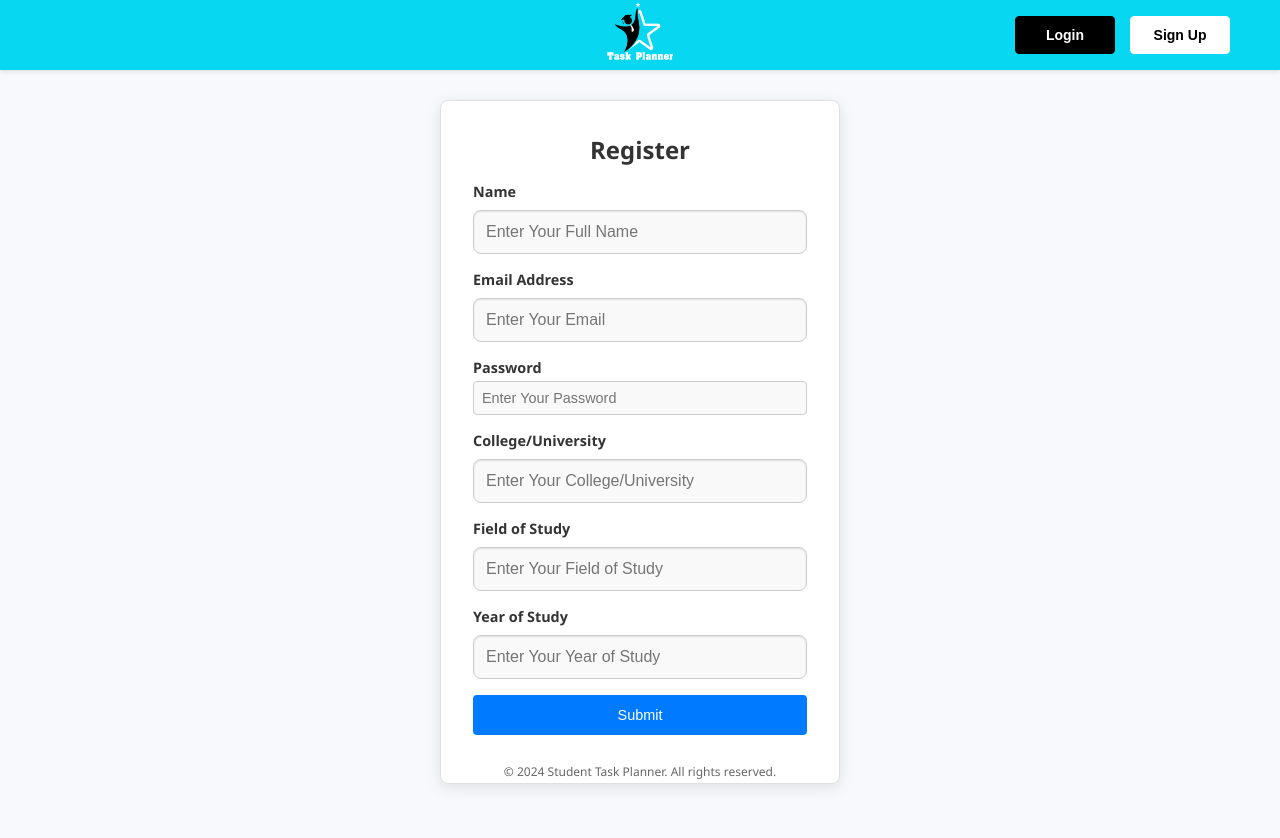
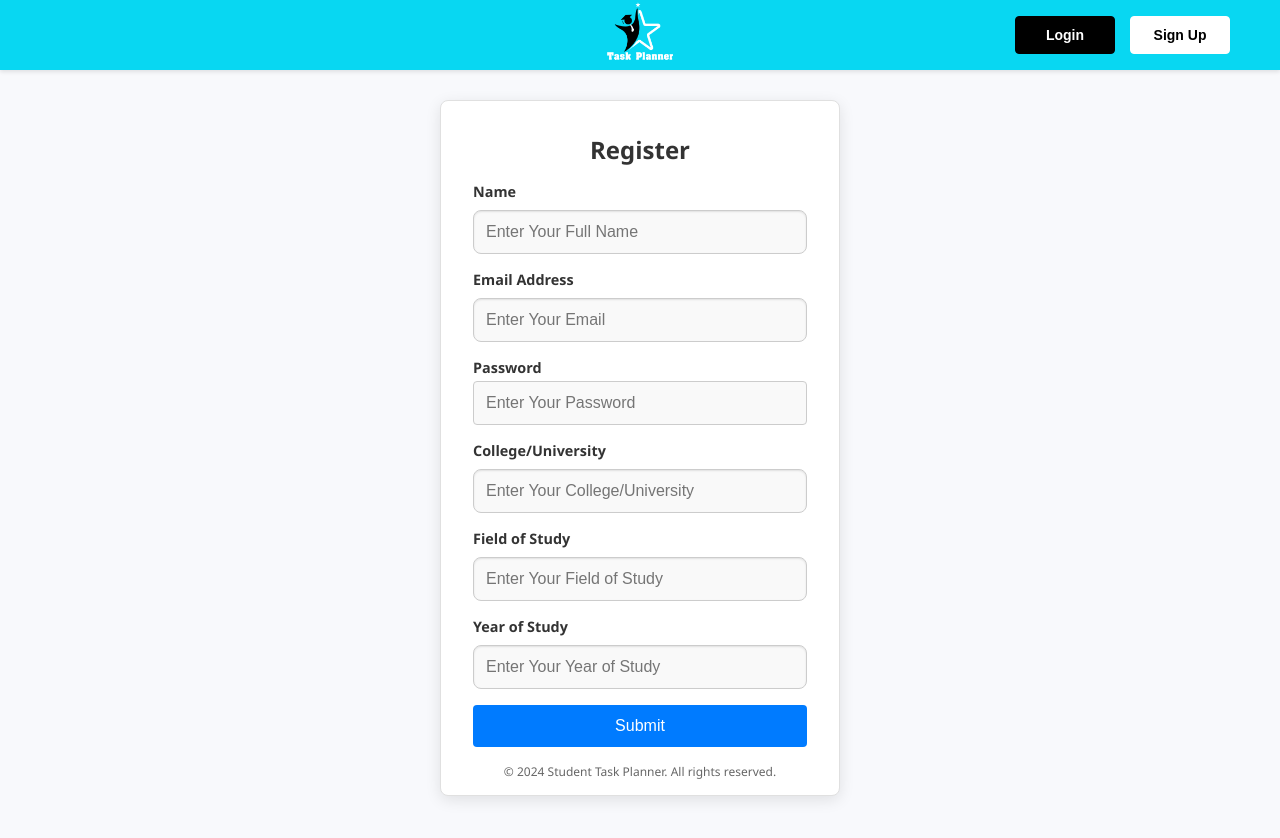
Before and after one commit to AnilaAnilaN/taskPlanner, a React (Vite) app in the folder an/: page /register in a window 1280 px wide. Shown: the top 838 px of the page. Built offline with nearby package versions, Linux system fonts and the light colour scheme.

Commit message:
Update RegisterPage.css

```diff
--- a/an/src/access/RegisterPage.css
+++ b/an/src/access/RegisterPage.css
@@ -1,5 +1,5 @@
 /* Register-specific form styles */
-.register-container h2 {
+.form-container h2 {
   margin-bottom: 1rem;
   font-size: 1.5rem;
   font-weight: bold;
@@ -7,7 +7,7 @@
   text-align: center;
 }
 
-.register-container form {
+.form-container form {
   display: flex;
   flex-direction: column;
   width: 100%;
@@ -21,8 +21,8 @@
 }
 
 .form-input {
-  padding: 0.5rem;
-  font-size: 0.9rem;
+  padding: 0.75rem; /* Increased from 0.5rem for consistency */
+  font-size: 1rem; /* Increased from 0.9rem for consistency */
   border: 1px solid #ccc;
   border-radius: 4px;
   margin-bottom: 1rem;
@@ -32,9 +32,9 @@
 }
 
 .form-input:focus {
-  border-color: #007bff;
+  border-color: #007bff; /* Blue, no pink */
   outline: none;
-  box-shadow: 0 0 5px rgba(0, 123, 255, 0.2);
+  box-shadow: 0 0 5px rgba(0, 123, 255, 0.3); /* Blue shadow */
 }
 
 .register-button {
@@ -43,7 +43,7 @@
   padding: 0.75rem;
   border: none;
   border-radius: 4px;
-  font-size: 0.9rem;
+  font-size: 1rem; /* Increased from 0.9rem for consistency */
   cursor: pointer;
   transition: background-color 0.3s;
   width: 100%;
```
